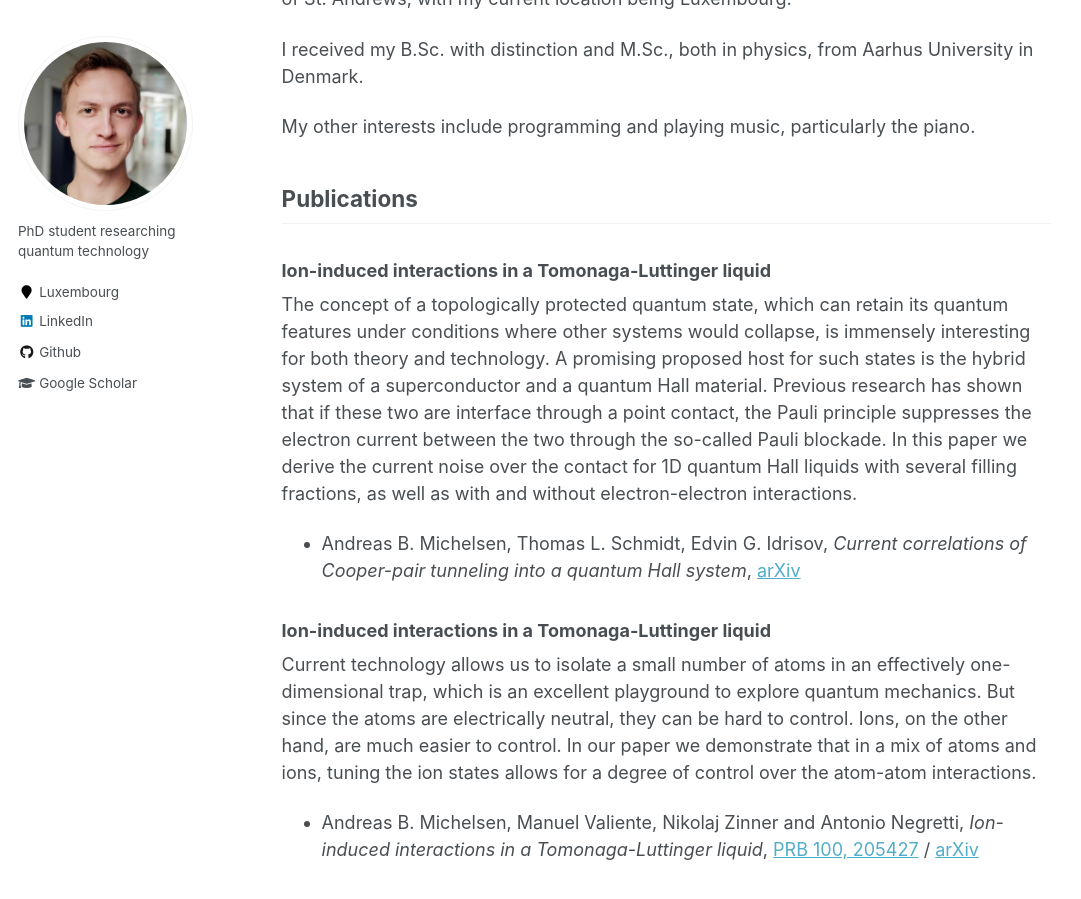
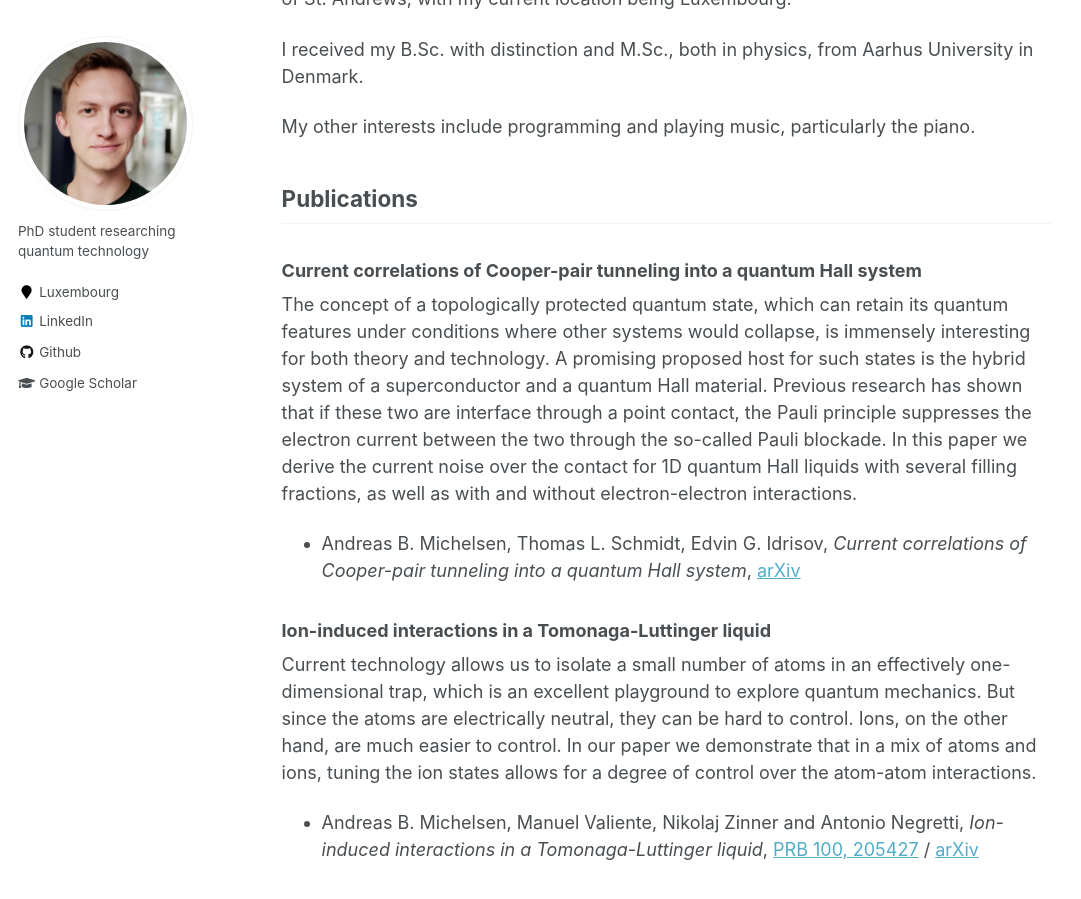
Before and after one commit to AndBM/andbm.github.io, a Jekyll site: the page built from _pages/about.md, in a window 1280 px wide and 900 px high, scrolled down 310 px. Shown: the whole window, without its empty margins (0-1081 px from the left). Built offline with Jekyll 4.4.1, drawn with Linux system fonts in a browser that asks for light colours.

Commit message:
paper title

```diff
--- a/_pages/about.md
+++ b/_pages/about.md
@@ -16,7 +16,7 @@ My other interests include programming and playing music, particularly the piano
 
 ## Publications
 
-### Ion-induced interactions in a Tomonaga-Luttinger liquid
+### Current correlations of Cooper-pair tunneling into a quantum Hall system
 The concept of a topologically protected quantum state, which can retain its quantum features under conditions where other systems would collapse, is immensely interesting for both theory and technology. A promising proposed host for such states is the hybrid system of a superconductor and a quantum Hall material. Previous research has shown that if these two are interface through a point contact, the Pauli principle suppresses the electron current between the two through the so-called Pauli blockade. In this paper we derive the current noise over the contact for 1D quantum Hall liquids with several filling fractions, as well as with and without electron-electron interactions.
 
 - Andreas B. Michelsen, Thomas L. Schmidt, Edvin G. Idrisov, _Current correlations of Cooper-pair tunneling into a quantum Hall system_, [arXiv](https://arxiv.org/abs/2004.10279)
```
